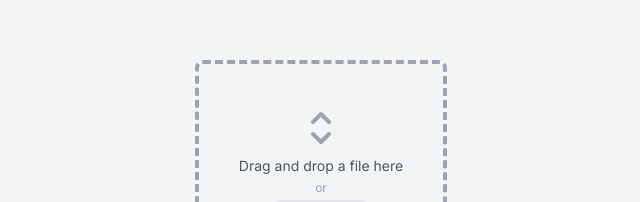
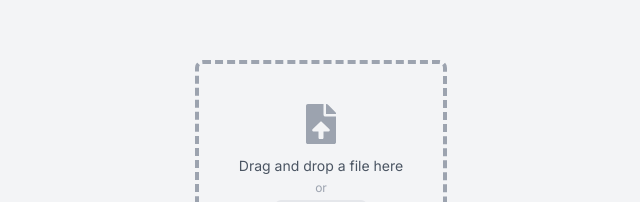
Before and after one commit to andrereis26/labrp-lca-drillplanning, a Next.js app: page / in a window 1280 px wide. Shown: the part 227-429 px from the top of the page, without its empty margins (319-959 px from the left). Built offline with nearby package versions, Linux system fonts and the light colour scheme.

Commit message:
feat: current file name saved to localStorage + loading bar on upload + exit btn on visualizer

```diff
--- a/package.json
+++ b/package.json
@@ -13,6 +13,7 @@
     "next": "14.2.3",
     "react": "^18",
     "react-dom": "^18",
+    "react-icons": "^5.2.1",
     "three": "^0.164.1",
     "uuid": "^9.0.1"
   },
--- a/src/app/page.tsx
+++ b/src/app/page.tsx
@@ -2,7 +2,8 @@
 
 import FileUploader from "@/components/FileUploader/page";
 import ModelViewer from "@/components/ModelViewer/page";
-import React, { useState } from "react";
+import config from "@/config/config";
+import React, { useEffect, useState } from "react";
 
 export default function Home() {
   const [fileUploaded, setFileUploaded] = useState(false);
@@ -11,7 +12,20 @@ export default function Home() {
   const handleFileUpload = (modelName: string) => {
     setModelName(modelName);
     setFileUploaded(true);
+
+    // save modelName to localStorage
+    localStorage.setItem(config.localStorage.modelName, modelName);
   };
+
+  // on mount check if there's a modelName in localStorage
+  useEffect(() => {
+    const modelName = localStorage.getItem(config.localStorage.modelName);
+    if (modelName) {
+      setModelName(modelName);
+      setFileUploaded(true);
+    }
+  }
+    , []);
 
   return (
     <div>
--- a/src/components/FileUploader/page.tsx
+++ b/src/components/FileUploader/page.tsx
@@ -1,8 +1,8 @@
-"use client";
+import { useState } from 'react';
+import axios, { AxiosProgressEvent } from 'axios';
+import config from '@/config/config';
 
-import { useState } from 'react';
-import axios from 'axios';
-import config from '@/config/config';
+import { FaFileUpload } from "react-icons/fa";
 
 interface FileUploaderProps {
     onFileUpload: (modelName: string) => void;
@@ -11,6 +11,7 @@ interface FileUploaderProps {
 const FileUploader: React.FC<FileUploaderProps> = ({ onFileUpload }) => {
     const [selectedFile, setSelectedFile] = useState<File | null>(null);
     const [uploading, setUploading] = useState(false);
+    const [progress, setProgress] = useState(0); // state for progress tracking
 
     const handleFileChange = (event: React.ChangeEvent<HTMLInputElement>) => {
         const file = event.target.files && event.target.files[0];
@@ -44,6 +45,10 @@ const FileUploader: React.FC<FileUploaderProps> = ({ onFileUpload }) => {
                 headers: {
                     'Content-Type': 'multipart/form-data',
                 },
+                onUploadProgress: (progressEvent: AxiosProgressEvent) => {
+                    const progress = Math.round((progressEvent.loaded / (progressEvent.total ?? 0)) * 100);
+                    setProgress(progress);
+                },
             });
 
             if (response.status === 200) {
@@ -64,27 +69,22 @@ const FileUploader: React.FC<FileUploaderProps> = ({ onFileUpload }) => {
                 onDrop={handleDrop}
                 onDragOver={handleDragOver}
             >
+
+                {!uploading && (
                     <input
                         type="file"
                         className="hidden"
                         onChange={handleFileChange}
                         accept=".obj"
-                />
+                    />)
+                }
+
                 <div className="text-center">
-                    <svg
-                        className="mx-auto h-12 w-12 text-gray-400"
-                        fill="none"
-                        viewBox="0 0 24 24"
-                        stroke="currentColor"
-                    >
-                        <path
-                            strokeLinecap="round"
-                            strokeLinejoin="round"
-                            strokeWidth={2}
-                            d="M8 9l4-4 4 4m0 6l-4 4-4-4"
-                        />
-                    </svg>
-                    <p className="mt-1 text-sm text-gray-600">Drag and drop a file here</p>
+                    <FaFileUpload className="mx-auto h-10 w-10 text-gray-400" />
+                    {!uploading ? (
+                        <>
+
+                            <p className="mt-3 text-sm text-gray-600">Drag and drop a file here</p>
                             <p className="mt-1 text-xs text-gray-400">or</p>
                             <label
                                 htmlFor="file-upload"
@@ -99,10 +99,25 @@ const FileUploader: React.FC<FileUploaderProps> = ({ onFileUpload }) => {
                                 onChange={handleFileChange}
                                 accept=".obj"
                             />
+                        </>
+                    ) : (
+                        <p className="mt-1 text-sm text-gray-600">Uploading...</p>
+                    )
+                    }
                 </div>
+                {/* file name */}
                 {selectedFile && (
                     <div className="mt-4">
                         <p className="text-sm font-medium text-gray-900">{selectedFile.name}</p>
+                    </div>
+                )}
+                {/* loading bar */}
+                {uploading && (
+                    <div className="mt-4 mb-2 w-full h-4 bg-blue-200 rounded-lg">
+                        <div
+                            className="h-full bg-blue-500 rounded-lg"
+                            style={{ width: `${progress}%` }}
+                        ></div>
                     </div>
                 )}
             </div>
--- a/src/components/ModelViewer/page.tsx
+++ b/src/components/ModelViewer/page.tsx
@@ -36,7 +36,7 @@ const ModelViewer: React.FC<ModelViewerProps> = ({ modelName }) => {
         containerRef.current.appendChild(renderer.domElement);
 
         // Initialize OrbitControls (only allow zoom)
-        controls.current = new OrbitControls( camera.current, renderer.domElement);
+        controls.current = new OrbitControls(camera.current, renderer.domElement);
         controls.current.enableZoom = true;
         controls.current.enableRotate = false;
         controls.current.enableDamping = false;
@@ -46,9 +46,9 @@ const ModelViewer: React.FC<ModelViewerProps> = ({ modelName }) => {
         const gui = new GUI();
         // camera controls
         const cameraFolder = gui.addFolder('Camera');
-        cameraFolder.add( camera.current.position, 'x', -1000, 1000).name('X').listen();
-        cameraFolder.add( camera.current.position, 'y', -1000, 1000).name('Y').listen();
-        cameraFolder.add( camera.current.position, 'z', -1000, 1000).name('Z').listen();
+        cameraFolder.add(camera.current.position, 'x', -1000, 1000).name('X').listen();
+        cameraFolder.add(camera.current.position, 'y', -1000, 1000).name('Y').listen();
+        cameraFolder.add(camera.current.position, 'z', -1000, 1000).name('Z').listen();
         cameraFolder.open();
 
         // object controls
@@ -120,7 +120,7 @@ const ModelViewer: React.FC<ModelViewerProps> = ({ modelName }) => {
         const textureLoader = new THREE.TextureLoader();
 
         // Load OBJ file
-        loader.load(config.uploads.folder + modelName, (loadedObject: THREE.Object3D) => {
+        loader.load(config.uploads.folder + "0e66832b-169f-4282-8c16-82c2b28da046.obj", (loadedObject: THREE.Object3D) => {
 
             loadedObject.traverse((child) => {
 
@@ -161,7 +161,7 @@ const ModelViewer: React.FC<ModelViewerProps> = ({ modelName }) => {
             // cube.rotation.y += 0.01;
 
             controls.current?.update();
-            renderer.render(scene,  camera.current);
+            renderer.render(scene, camera.current);
             requestAnimationFrame(animate);
 
         };
@@ -207,7 +207,25 @@ const ModelViewer: React.FC<ModelViewerProps> = ({ modelName }) => {
     //     };
     // }, []);
 
-    return <div ref={containerRef} />;
+    // handle exit button
+    const handleExit = () => {
+        // clear model from localStorage
+        localStorage.removeItem(config.localStorage.modelName);
+        // reload the page
+        window.location.reload();
+    }
+
+    return (
+        <div ref={containerRef} >
+                {/* exit button in the top left corner */}
+                <button
+                    className="absolute top-0 left-0 m-4 p-2 bg-gray-800 hover:bg-red-700 text-white rounded"
+                    onClick={handleExit}
+                >
+                    Exit
+                </button>
+        </div>
+    );
 };
 
 export default ModelViewer;
--- a/src/config/config.ts
+++ b/src/config/config.ts
@@ -18,7 +18,7 @@ const config = {
   },
 
   localStorage: {
-
+    modelName: "@LabRP-LCA:model",
   },
 
 
```
Also changed, not shown: 1 other file (tests, documents, lock files or other folders). Lines whose indentation alone changed are shown as unchanged.
